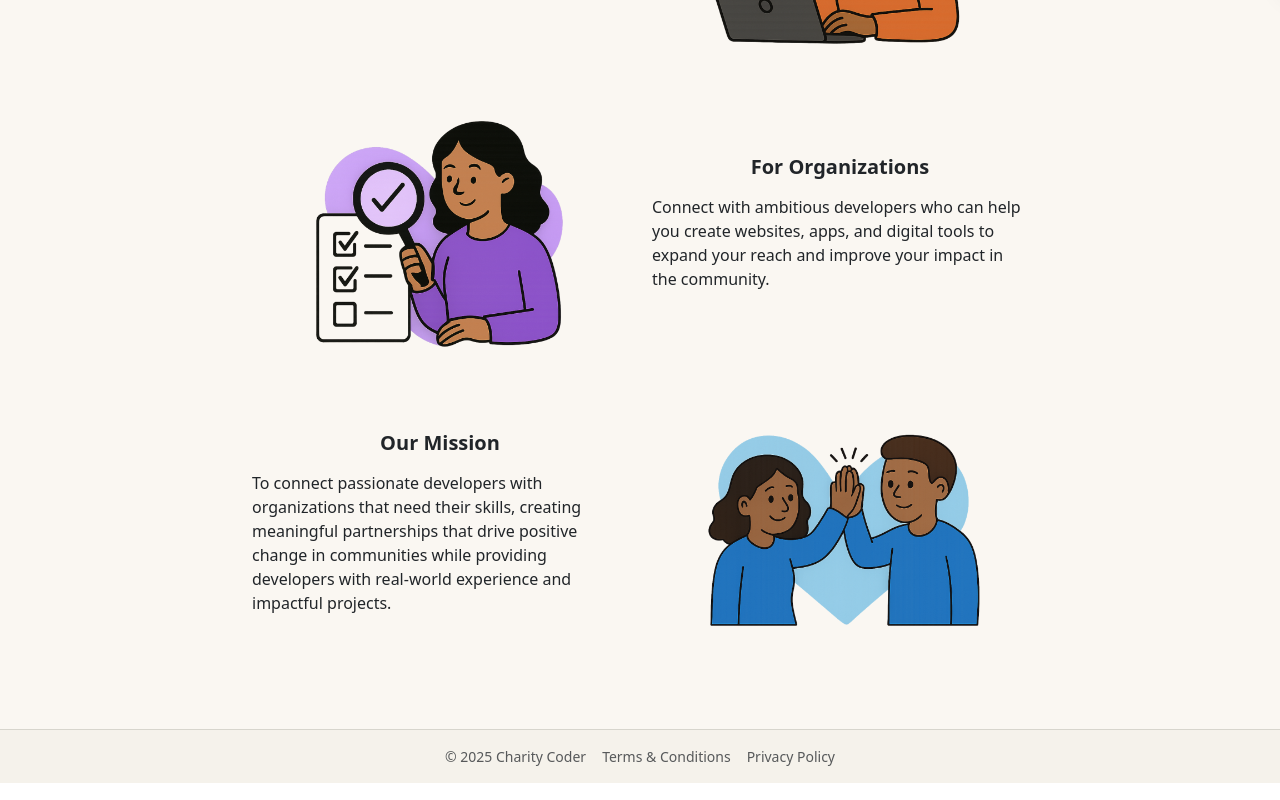
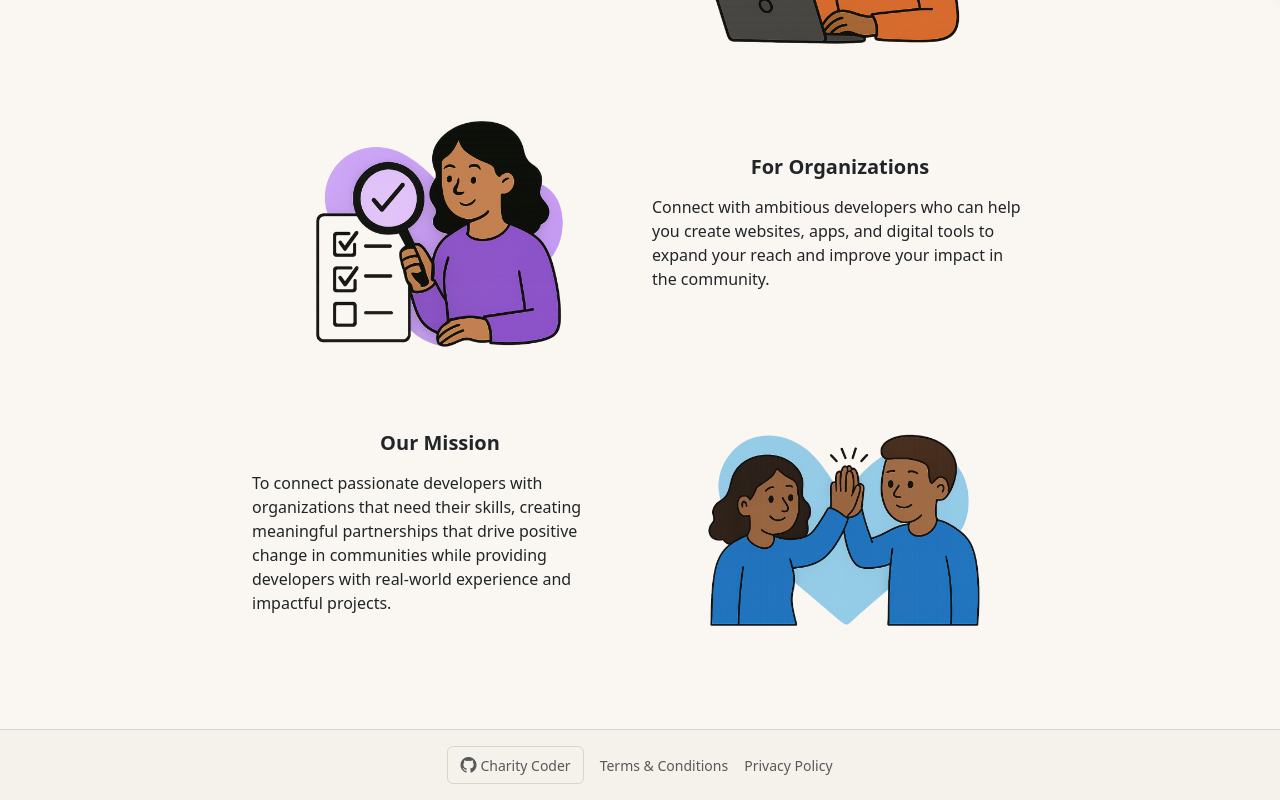
Before and after one commit to 43110JOSHUA/CharityCode, a Next.js app: page / in a window 1280 px wide. Shown: the part 800-1600 px from the top of the page. Built offline with nearby package versions, Linux system fonts and the light colour scheme; no server answers.

Commit message:
Added github link

```diff
--- a/app/components/nav/Footer.tsx
+++ b/app/components/nav/Footer.tsx
@@ -5,16 +5,23 @@ export default function Footer() {
     <footer className="bg-dark-tan border-top border-border-tan mt-auto">
       <div className="container py-3">
         <div className="d-flex justify-content-center align-items-center flex-wrap gap-3">
-          <span className="text-muted small">
-            © 2025 Charity Coder
-          </span>
-          <div className="d-flex gap-3">
+          <div>
+            <Link href="https://github.com/43110JOSHUA/CharityCode" target="_blank">
+              <button className="btn btn-dark-tan border-border-tan btn-icon)">
+                <i className="bi bi-github text-body-secondary pe-1"></i>
+                <span className="text-muted small">Charity Coder</span>
+              </button>
+            </Link>
+          </div>
+          <div>
             <Link
               href="/terms"
               className="text-muted text-decoration-none small"
             >
               Terms & Conditions
             </Link>
+          </div>
+          <div>
             <Link
               href="/privacy"
               className="text-muted text-decoration-none small"
```
